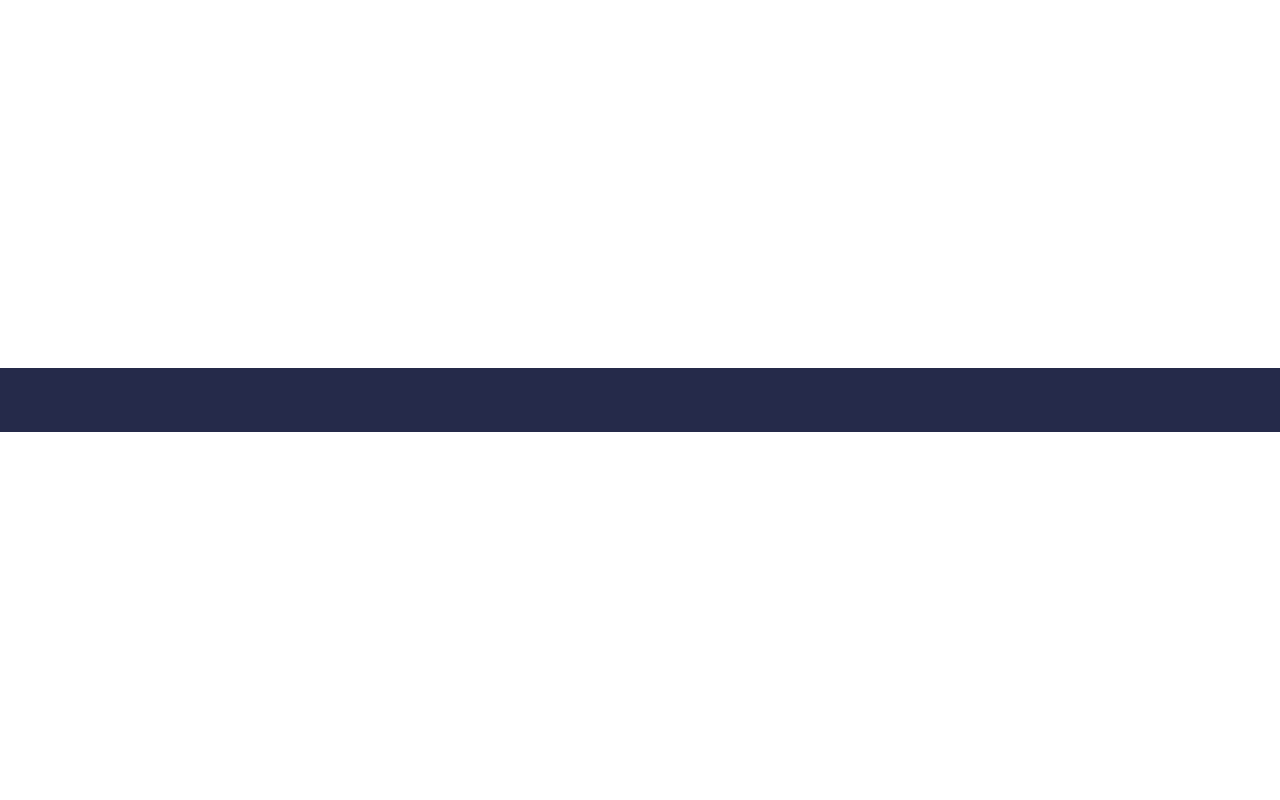
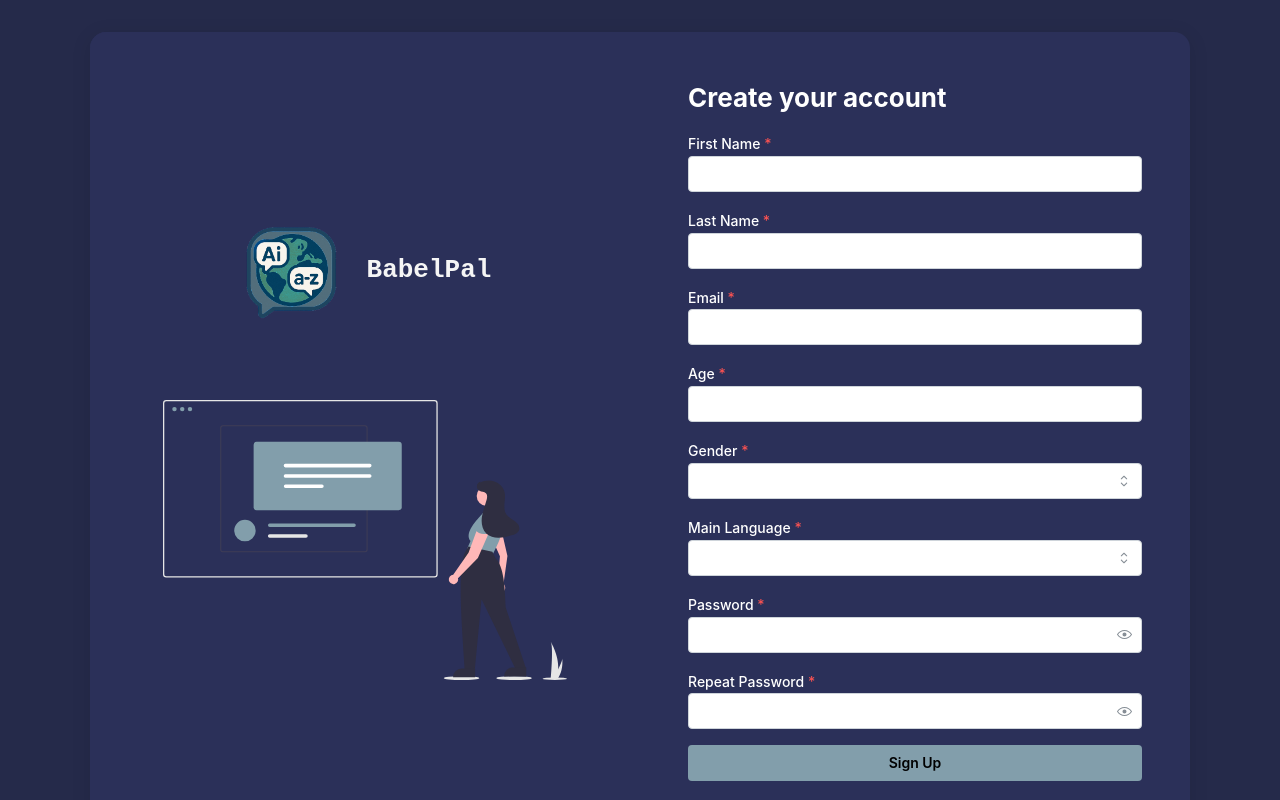
Before and after one commit to WJurgiel/hacknarok-repo, a React (Vite) app in the folder client/: page /register in a window 1280 px wide. Before the commit this address had no page. Built offline with nearby package versions, Linux system fonts and the light colour scheme.

Commit message:
Add register screen

```diff
--- a/client/src/app/App.css
+++ b/client/src/app/App.css
@@ -1,6 +1,6 @@
 #root {
   width: 100%;
   margin: 0 auto;
-  padding: 2rem;
+  padding: 0;
   background-color: #252A4A
 }
--- a/client/src/app/AppHeader.tsx
+++ b/client/src/app/AppHeader.tsx
@@ -1,7 +1,7 @@
 export const AppHeader = () => {
     return (
         <div>
-            AppHeader
+
         </div>
     )
 }
--- a/client/src/app/index.css
+++ b/client/src/app/index.css
@@ -1,36 +1,12 @@
-:root {
-  font-family: system-ui, Avenir, Helvetica, Arial, sans-serif;
-  line-height: 1.5;
-  font-weight: 400;
-
-  color-scheme: light dark;
-  color: rgba(255, 255, 255, 0.87);
-  background-color: #242424;
-
-  font-synthesis: none;
-  text-rendering: optimizeLegibility;
-  -webkit-font-smoothing: antialiased;
-  -moz-osx-font-smoothing: grayscale;
+html, body, #root {
+  height: 100%;
+  margin: 0;
+  padding: 0;
+  background-color: #252A4A;
+  box-sizing: border-box;
+  overflow-x: hidden;
 }
 
-a {
-  font-weight: 500;
-  color: #646cff;
-  text-decoration: inherit;
+*, *::before, *::after {
+  box-sizing: inherit;
 }
-a:hover {
-  color: #535bf2;
-}
-
-body {
-  margin: 0;
-  display: flex;
-  place-items: center;
-  min-width: 320px;
-  min-height: 100vh;
-}
-
-h1 {
-  font-size: 3.2em;
-  line-height: 1.1;
-}
--- a/client/src/pages/Login.tsx
+++ b/client/src/pages/Login.tsx
@@ -6,15 +6,17 @@ import {
     Title,
     Text,
     Stack,
-    Center
+    Group
 } from '@mantine/core';
 import { useState } from 'react';
 import axios from 'axios';
+import {useNavigate} from "react-router-dom";
 
 const Login = () => {
     const [email, setEmail] = useState('');
     const [password, setPassword] = useState('');
     const [error, setError] = useState('');
+    const navigate = useNavigate();
 
     const handleLogin = async () => {
         setError('');
@@ -25,6 +27,7 @@ const Login = () => {
             });
 
             console.log('Login success:', response.data);
+            navigate('/home');
         } catch (err: unknown) {
             console.error('Login failed:', err);
             setError('Invalid email or password');
@@ -32,19 +35,19 @@ const Login = () => {
     };
 
     const handleRegister = () => {
-        console.log('Navigate to register');
+        navigate('/register');
     };
 
     return (
         <div className={styles.loginWrapper}>
             <div className={styles.loginContainer}>
-                <Center className={styles.logoBlock}>
-                    <img src="/logo.png" alt="BabelPal logo" className={styles.logo} />
-                    <Title order={1} className={styles.appTitle}>BabelPal</Title>
-                    <Text c="dimmed" size="lg" >
-                        Where languages meet and friendships grow.
-                    </Text>
-                </Center>
+                <Group className={styles.logoBlock} align="center">
+                    <img src="/logo.png" alt="BabelPal Logo" style={{ height: 100 }} />
+                    <Title order={2} className={styles.appTitle}>BabelPal</Title>
+                </Group>
+                <Text c="dimmed" size="lg" >
+                    Where languages meet and friendships grow.
+                </Text>
 
                 <div className={styles.loginCard}>
                     <div className={styles.loginImage}>
@@ -70,7 +73,7 @@ const Login = () => {
                                 required
                             />
                             {error && <Text c="red" size="sm">{error}</Text>}
-                            <Button color="#829EAB" fullWidth  onClick={handleLogin}>Login</Button>
+                            <Button className={styles.loginButton} color="#829EAB" c="black" fullWidth  onClick={handleLogin}>Login</Button>
                             <Text c="white" size="sm">
                                 Don't have an account?{' '}
                                 <Button variant="subtle" size="xs" onClick={handleRegister}>
--- /dev/null
+++ b/client/src/pages/Register.tsx
@@ -0,0 +1,120 @@
+import {
+    TextInput,
+    PasswordInput,
+    Button,
+    Title,
+    Text,
+    Stack,
+    Select, Group,
+} from '@mantine/core';
+import { useState } from 'react';
+import axios from 'axios';
+import styles from './modules/Register.module.css';
+import {useNavigate} from "react-router-dom";
+
+const Register = () => {
+    const [name, setName] = useState('');
+    const [surname, setSurname] = useState('');
+    const [email, setEmail] = useState('');
+    const [age, setAge] = useState('');
+    const [gender, setGender] = useState('');
+    const [mainLanguage, setMainLanguage] = useState('');
+    const [password, setPassword] = useState('');
+    const [repeatPassword, setRepeatPassword] = useState('');
+    const [error, setError] = useState('');
+    const navigate = useNavigate();
+
+    const handleRegister = async () => {
+        setError('');
+        if (password !== repeatPassword) {
+            setError("Passwords don't match");
+            return;
+        }
+
+        try {
+            const response = await axios.post('http://localhost:8080/api/v1/register/form', {
+                name,
+                surname,
+                email,
+                password,
+                age: parseInt(age),
+                gender,
+                mainLanguage,
+                learningLanguages: [],
+            });
+
+            console.log('Registration successful:', response.data);
+            navigate('/home');
+        } catch (err: unknown) {
+            console.error('Registration failed:', err);
+            setError('Registration failed');
+        }
+    };
+
+    return (
+        <div className={styles.registerWrapper}>
+            <div className={styles.registerCard}>
+                <div className={styles.leftSide}>
+                    <Group className={styles.logoBlock} align="center">
+                        <img src="/logo.png" alt="BabelPal Logo" style={{ height: 100 }} />
+                        <Title order={2} className={styles.appTitle}>BabelPal</Title>
+                    </Group>
+                    <div className={styles.illustration}>
+                        <img src="/register-pic.svg" alt="Illustration" />
+                    </div>
+                </div>
+
+                <div className={styles.formSide}>
+                    <Title c="white" order={2} mb="md">Create your account</Title>
+                    <Stack>
+                        <TextInput label="First Name" c="white" value={name} onChange={(e) => setName(e.currentTarget.value)} required />
+                        <TextInput label="Last Name" c="white" value={surname} onChange={(e) => setSurname(e.currentTarget.value)} required />
+                        <TextInput label="Email" c="white" value={email} onChange={(e) => setEmail(e.currentTarget.value)} required />
+                        <TextInput label="Age" c="white" type="number" value={age} onChange={(e) => setAge(e.currentTarget.value)} required />
+                        <Select
+                            label="Gender"
+                            c="white"
+                            data={["male", "female", "other"]}
+                            value={gender}
+                            onChange={(val) => setGender(val || '')}
+                            required
+                        />
+                        <Select
+                            label="Main Language"
+                            c="white"
+                            searchable
+                            data={["English", "Spanish", "French", "German", "Polish", "Italian", "Chinese", "Japanese"]}
+                            value={mainLanguage}
+                            onChange={(val) => setMainLanguage(val || '')}
+                            required
+                        />
+                        <PasswordInput
+                            label="Password"
+                            c="white"
+                            value={password}
+                            onChange={(e) => setPassword(e.currentTarget.value)}
+                            required
+                        />
+                        <PasswordInput
+                            label="Repeat Password"
+                            c="white"
+                            value={repeatPassword}
+                            onChange={(e) => setRepeatPassword(e.currentTarget.value)}
+                            required
+                        />
+                        {error && <Text c="red" size="sm">{error}</Text>}
+                        <Button color="#829EAB" c="black" fullWidth onClick={handleRegister}>Sign Up</Button>
+                        <Text size="sm" c="white">
+                            Already have an account?{' '}
+                            <Button variant="subtle" size="xs" onClick={() => navigate('/login')}>
+                                Log in
+                            </Button>
+                        </Text>
+                    </Stack>
+                </div>
+            </div>
+        </div>
+    );
+};
+
+export default Register;
--- a/client/src/pages/Routing.tsx
+++ b/client/src/pages/Routing.tsx
@@ -2,6 +2,7 @@ import {Navigate, RouteObject, useRoutes} from "react-router-dom";
 import {Layout} from "../app/Layout.tsx";
 import {HomePage} from "./HomePage.tsx";
 import Login from "./Login.tsx";
+import Register from "./Register.tsx";
 
 const routes : RouteObject[] = [
     {
@@ -19,6 +20,10 @@ const routes : RouteObject[] = [
             {
                 path: "/login",
                 element: <Login/>
+            },
+            {
+                path: "/register",
+                element: <Register/>
             }
         ]
     }
--- a/client/src/pages/modules/Login.module.css
+++ b/client/src/pages/modules/Login.module.css
@@ -28,10 +28,8 @@ html, body, #root {
 
 .logoBlock {
     display: flex;
-    flex-direction: column;
     align-items: center;
-    gap: 0.5rem;
-    color: white;
+    gap: 1rem;
 }
 
 .logo {
@@ -39,10 +37,13 @@ html, body, #root {
     width: auto;
 }
 
+.logo img {
+    max-height: 100%;
+}
+
 .appTitle {
-    font-family: 'Segoe UI', sans-serif;
+    font-family: 'Courier New', Courier, monospace;
     color: white;
-    font-weight: 700;
 }
 
 .loginCard {
--- /dev/null
+++ b/client/src/pages/modules/Register.module.css
@@ -0,0 +1,82 @@
+html, body, #root {
+    height: 100%;
+    margin: 0;
+    padding: 0;
+    box-sizing: border-box;
+    overflow-x: hidden;
+}
+
+*, *::before, *::after {
+    box-sizing: inherit;
+}
+
+.registerWrapper {
+    min-height: 100vh; /* <- może być też 100dvh, ale spróbuj z tym */
+    display: flex;
+    align-items: center;
+    justify-content: center;
+    background-color: #252A4A;
+    padding: 2rem;
+}
+
+.registerCard {
+    display: flex;
+    flex-direction: row;
+    background: #2b3059;
+    border-radius: 16px;
+    box-shadow: 0 4px 20px rgba(0, 0, 0, 0.1);
+    overflow: hidden;
+    max-width: 1100px;
+    width: 100%;
+}
+
+
+.leftSide {
+    width: 50%;
+    background: #2b3059;
+    display: flex;
+    flex-direction: column;
+    align-items: center;
+    justify-content: center;
+    padding: 2rem;
+    gap: 5rem;
+}
+
+.logoBlock {
+    display: flex;
+    align-items: center;
+    gap: 1.5rem;
+}
+
+.appTitle {
+    font-family: 'Courier New', Courier, monospace;
+    color: whitesmoke;
+}
+
+.illustration img {
+    max-height: 280px;
+    width: auto;
+}
+
+.formSide {
+    width: 50%;
+    padding: 3rem;
+    display: flex;
+    flex-direction: column;
+    justify-content: center;
+}
+
+@media (max-width: 768px) {
+    .registerCard {
+        flex-direction: column;
+    }
+
+    .leftSide,
+    .formSide {
+        width: 100%;
+    }
+
+    .formSide {
+        padding: 2rem;
+    }
+}
```
